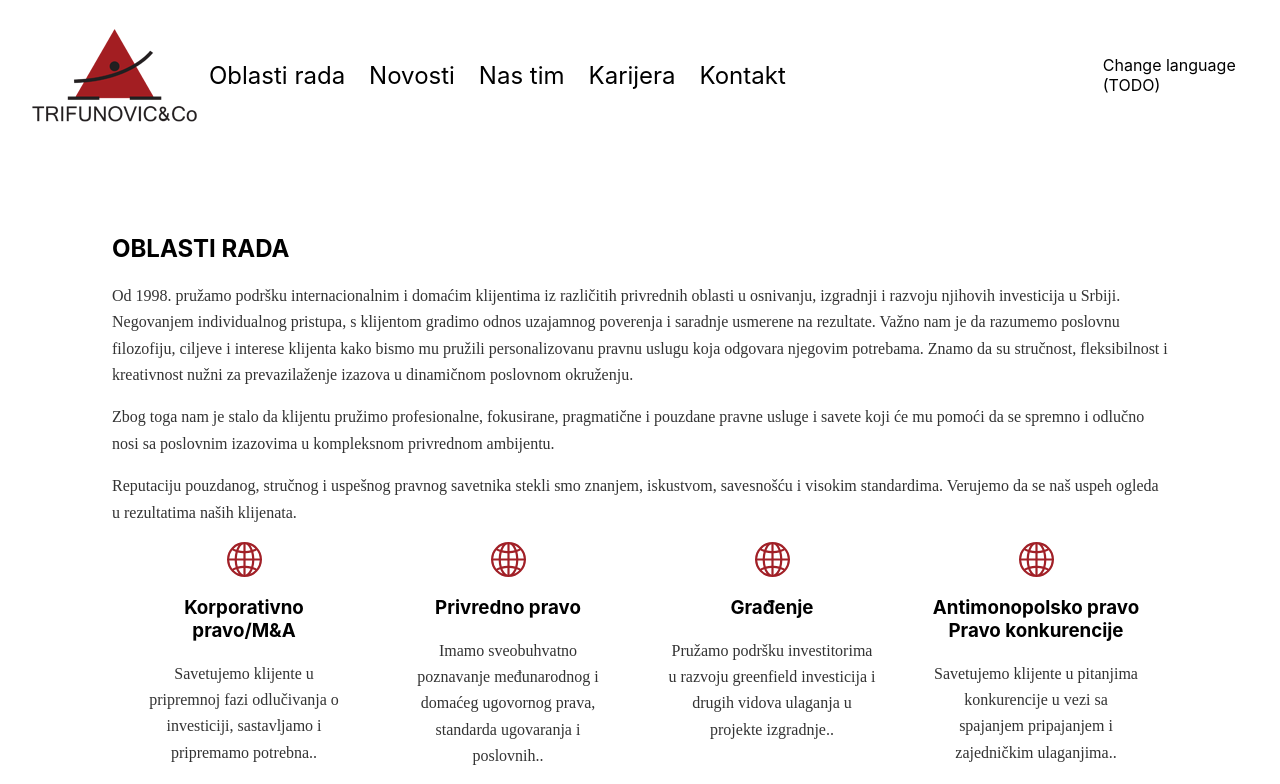
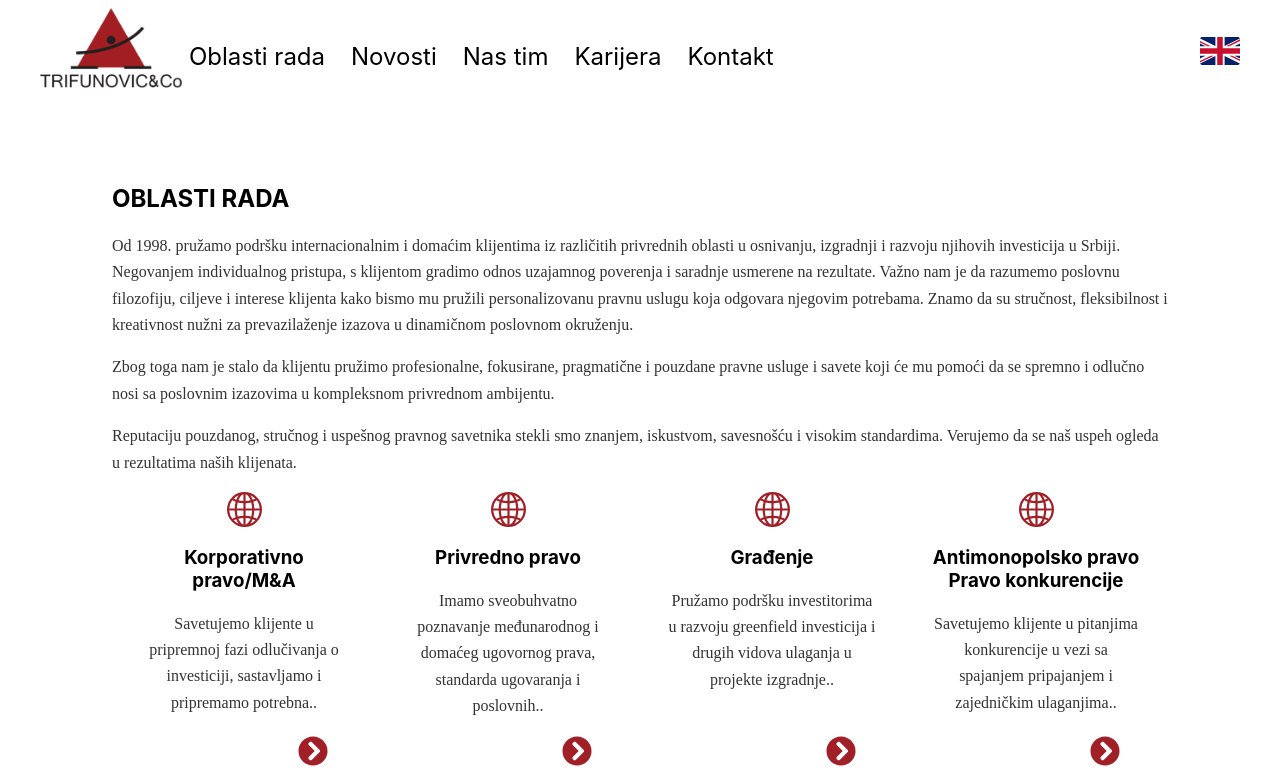
Before and after one commit to Matija8/Legacy-TC-Law-FE, a Next.js app: page / in a window 1280 px wide. Shown: the top 784 px of the page. Built offline with nearby package versions, Linux system fonts and the light colour scheme.

Commit message:
Working on header.

```diff
--- a/components/header.tsx
+++ b/components/header.tsx
@@ -1,15 +1,13 @@
 import Hamburger from 'hamburger-react';
-import Image from 'next/image';
 import Link from 'next/link';
-import { ReactNode, useEffect, useState } from 'react';
-import styles from './header.module.scss';
+import { ReactNode, useEffect, useRef, useState } from 'react';
+import { breakPointTablet } from 'styles/breakpoints';
 
-const liPadding = '0.5em';
+const liPadding = '7px';
 
 export function Header() {
   const [menuOpen, setMenuOpen] = useState(false);
-  const headerHeight = 150;
-  const breakPointTablet = 768;
+  const headerRef = useRef<HTMLElement>(null);
 
   useEffect(() => {
     const body = document.getElementsByTagName('BODY')[0];
@@ -19,10 +17,9 @@ export function Header() {
   });
 
   return (
-    <header>
+    <header ref={headerRef}>
       <style jsx>{`
         header {
-          height: ${headerHeight}px;
           position: sticky;
           top: 0;
           background: white;
@@ -30,12 +27,16 @@ export function Header() {
           display: flex;
           justify-content: space-between;
           align-items: center;
+          padding: 0.5em;
         }
 
         nav {
           font-size: 1.5rem;
           position: fixed;
-          top: ${headerHeight}px;
+          padding-top: ${menuOpen ? 1 : 0.5}em;
+          ${menuOpen ? 'padding-left: 1em' : ''};
+          gap: 0.5em;
+          top: ${headerRef.current?.clientHeight ?? 150}px;
           // top: 0;
           left: 0;
           z-index: 1;
@@ -47,14 +48,19 @@ export function Header() {
           width: 100%;
         }
 
-        nav > li {
-          padding: ${liPadding};
-          display: flex;
-        }
-
         .burger {
           float: right;
           z-index: 2;
+        }
+
+        .header-right {
+          display: flex;
+          gap: 0.7em;
+          align-items: center;
+        }
+
+        #change-language:hover {
+          cursor: pointer;
         }
 
         @media (min-width: ${breakPointTablet}px) {
@@ -67,12 +73,19 @@ export function Header() {
           }
 
           .burger {
-            // visibility: hidden;
             display: none;
           }
         }
       `}</style>
-      <img src={`${process.env.basePath}/logo.png`} alt="Company logo" />
+      <Link href="/">
+        <a>
+          <img
+            src={`${process.env.basePath}/logo.png`}
+            height={'80px'}
+            alt="Company logo"
+          />
+        </a>
+      </Link>
       <div>
         {/* <h1>Trifunovic & Co</h1>
         <address>
@@ -89,8 +102,13 @@ export function Header() {
         <NavItem href="/kontakt">Kontakt</NavItem>
       </nav>
 
-      <div className="right">
-        <span>Change language (TODO)</span>
+      <div className="header-right">
+        <div id="change-language" style={{ width: 40, paddingTop: '6px' }}>
+          <img
+            src={`${process.env.basePath}/countries/uk.svg`}
+            alt="Change language"
+          />
+        </div>
         <div className="burger">
           <Hamburger
             toggled={menuOpen}
@@ -109,11 +127,20 @@ export function Header() {
 
 function NavItem({ href, children }: { href: string; children: ReactNode }) {
   return (
-    <li
-      style={{
-        padding: liPadding,
-      }}
-    >
+    <li className="navItem">
+      <style jsx>
+        {`
+          .navItem {
+            padding: ${liPadding};
+            display: flex;
+          }
+
+          .navItem:hover {
+            background: rgba(50, 50, 50, 0.1);
+            border-radius: 6px;
+          }
+        `}
+      </style>
       <Link href={href}>
         <a>{children}</a>
       </Link>
--- /dev/null
+++ b/styles/breakpoints.ts
@@ -0,0 +1 @@
+export const breakPointTablet = 850;
```
Also changed, not shown: public/countries/serbia.svg (added), public/countries/uk.svg (added).
